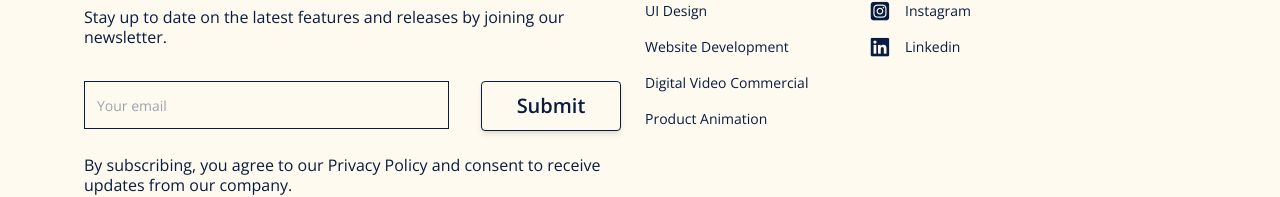
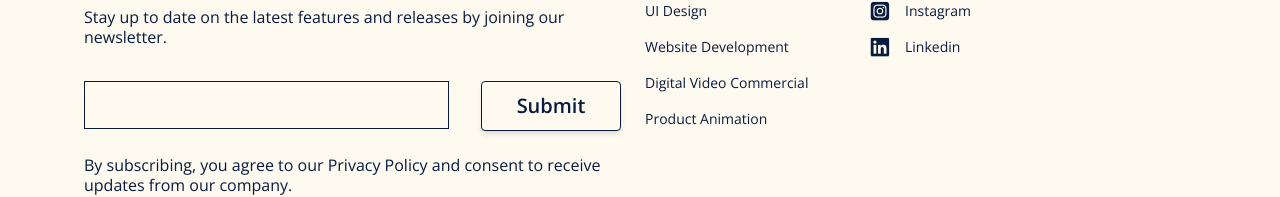
Before and after one commit to Zayan-dev/GlyphicX, a React (Vite) app: page /resources in a window 1280 px wide. Shown: the part 211-408 px from the top of the page. Built offline with nearby package versions, Linux system fonts and the light colour scheme.

Commit message:
newsletter email js setup done

```diff
--- a/src/components/footer/Footer.jsx
+++ b/src/components/footer/Footer.jsx
@@ -3,8 +3,35 @@ import '../footer/footer.css';
 import Modal from '../Modal'; // Import Modal component
 import logo from "../../assets/logo.png"
 import { CustomButton4 } from '../CustomButton';
+import { useForm } from 'react-hook-form';
+import emailjs from "emailjs-com";
+import Alert from "../alert/alertBox";
+
 
 const Footer = () => {
+  const {
+    register,
+    handleSubmit,
+    reset,
+    formState: { errors },
+  } = useForm();
+
+  const [disabled, setDisabled] = useState(false);
+  const [alertInfo, setAlertInfo] = useState({
+    display: false,
+    message: "",
+    type: "",
+  });
+
+  // Shows alert message for form submission feedback
+  const toggleAlert = (message, type) => {
+    setAlertInfo({ display: true, message, type });
+
+    // Hide alert after 5 seconds
+    setTimeout(() => {
+      setAlertInfo({ display: false, message: "", type: "" });
+    }, 3000);
+  };
   // const footerRef = useRef(null);
   // const { hash } = useLocation();
   // const navigate = useNavigate();
@@ -47,6 +74,45 @@ const Footer = () => {
   const openCookieModal = () => setIsModalCookieOpen(true);
   const closeCookieModal = () => setIsModalCookieOpen(false);
 
+  const onSubmit = async (data) => {
+    // Detect spams by checking honeypot field
+    if (data.honeypot) {
+      reset();
+      console.log("Spam email, discarding submission!");
+      return;
+    }
+
+    // Destrcture data object
+    const { email } = data;
+    try {
+      // Disable form while processing submission
+      setDisabled(true);
+
+      const templateParams = {
+        email,
+      };
+
+      // console.log(import.meta.env.VITE_APP_SERVICE_ID);
+      await emailjs.send(
+        import.meta.env.VITE_APP_SERVICE_ID2,
+        import.meta.env.VITE_APP_TEMPLATE_ID2,
+        templateParams,
+        import.meta.env.VITE_APP_PUBLIC_KEY
+      );
+
+      // TODO:Receiver Email ID set krni hai, email js ki website pr ja kr template bhi set krni hai
+
+      toggleAlert("Email sent successfully!", "success");
+    } catch (e) {
+      console.error(e);
+      toggleAlert("Uh oh. Something went wrong.", "danger");
+    } finally {
+      // Re-enable form submission
+      setDisabled(false);
+      // Reset contact form fields after submission
+      reset();
+    }
+  };
 
 
   return (
@@ -61,11 +127,44 @@ const Footer = () => {
             newsletter.
           </p>
           <div className="newsletter">
-            <input type="email" placeholder="Your email" className="para" />
-            <div className="subscribe-btn">
-              <CustomButton4 text="Submit" />
-            </div>
+            <form onSubmit={handleSubmit(onSubmit)}
+              noValidate
+              disabled={disabled}>
+              <input type="email"
+                name="email"
+                id="email"
+                className="para"
+                {...register("email", {
+                  required: true,
+                  pattern:
+                    /^[a-zA-Z0-9.!#$%&’*+/=?^_`{|}~-]+@[a-zA-Z0-9-]+(?:\.[a-zA-Z0-9-]+)*$/,
+                })} />
+              {errors.email && (
+                <span className="para errorMessage">
+                  Please enter a valid email address
+                </span>
+              )}
+
+              {/* Honeypot for spam detection */}
+              <label htmlFor="honeypot" style={{ display: "none" }}>
+                Enter First Name:
+              </label>
+              <input
+                type="text"
+                name="honeypot"
+                id="honeypot"
+                className="para"
+                style={{ display: "none" }}
+                {...register("honeypot")}
+              />
+
+              <div className="subscribe-btn">
+                <CustomButton4 text="Submit" type="submit" />
+              </div>
+
+            </form>
           </div>
+
           <p className="para">
             By subscribing, you agree to our Privacy Policy and consent to
             receive updates from our company.
@@ -186,6 +285,12 @@ const Footer = () => {
         </ul>
       </div>
 
+      <Alert
+        display={alertInfo.display}
+        message={alertInfo.message}
+        type={alertInfo.type}
+        onClose={() => setAlertInfo({ display: false, message: "", type: "" })}
+      />
       <Modal isOpen={isModalOpen} onClose={closeModal}>
         <div class="privacy-policy">
           <h2 className='mainHeading mb-3'>Privacy Policy</h2>
--- a/src/components/footer/footer.css
+++ b/src/components/footer/footer.css
@@ -43,10 +43,11 @@
 .logo-text img{
     width: 10rem;
 }
-.newsletter {
+.newsletter form {
     display: flex;
     gap: 2rem;
     margin-top: 10px;
+    /* border: 1px solid red; */
 }
 
 .newsletter input {
@@ -203,7 +204,7 @@
         width: 100%;
     }
 
-    .newsletter {
+    .newsletter form {
         flex-direction: column;
     }
 
```
Also changed, not shown: 1 other file (tests, documents, lock files or other folders).
